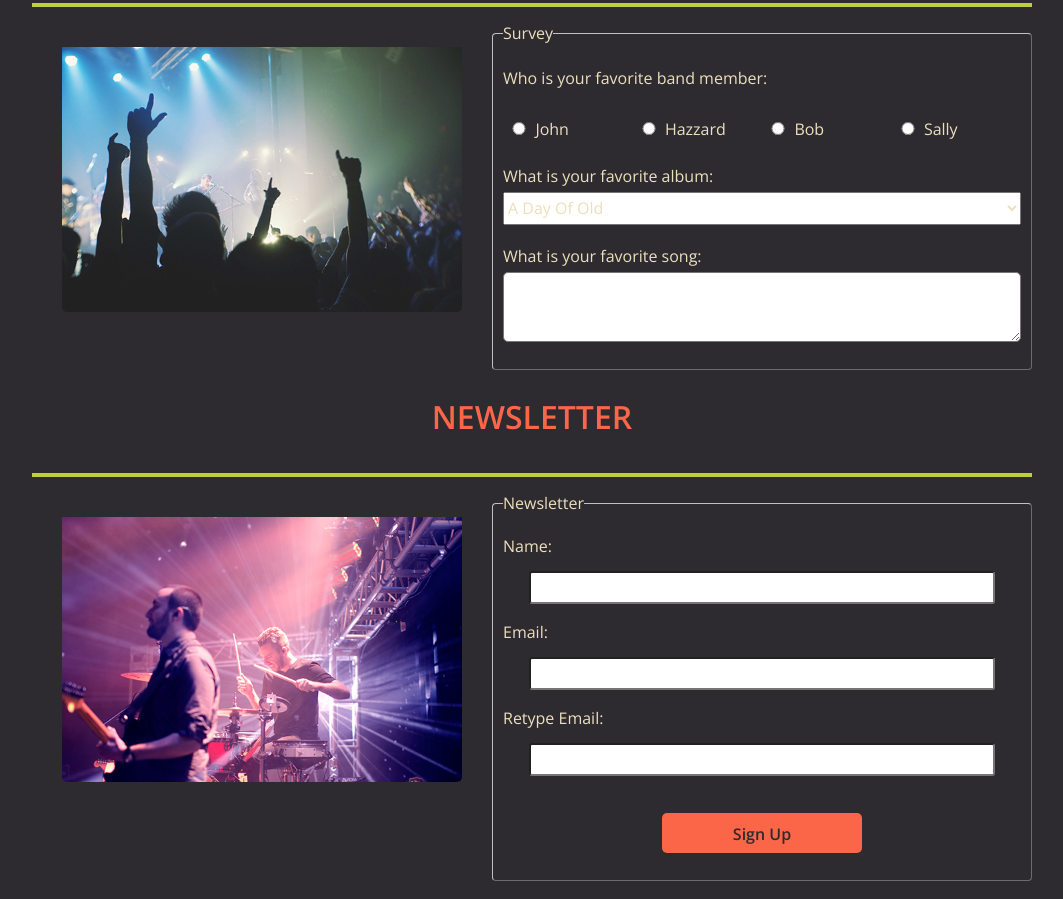
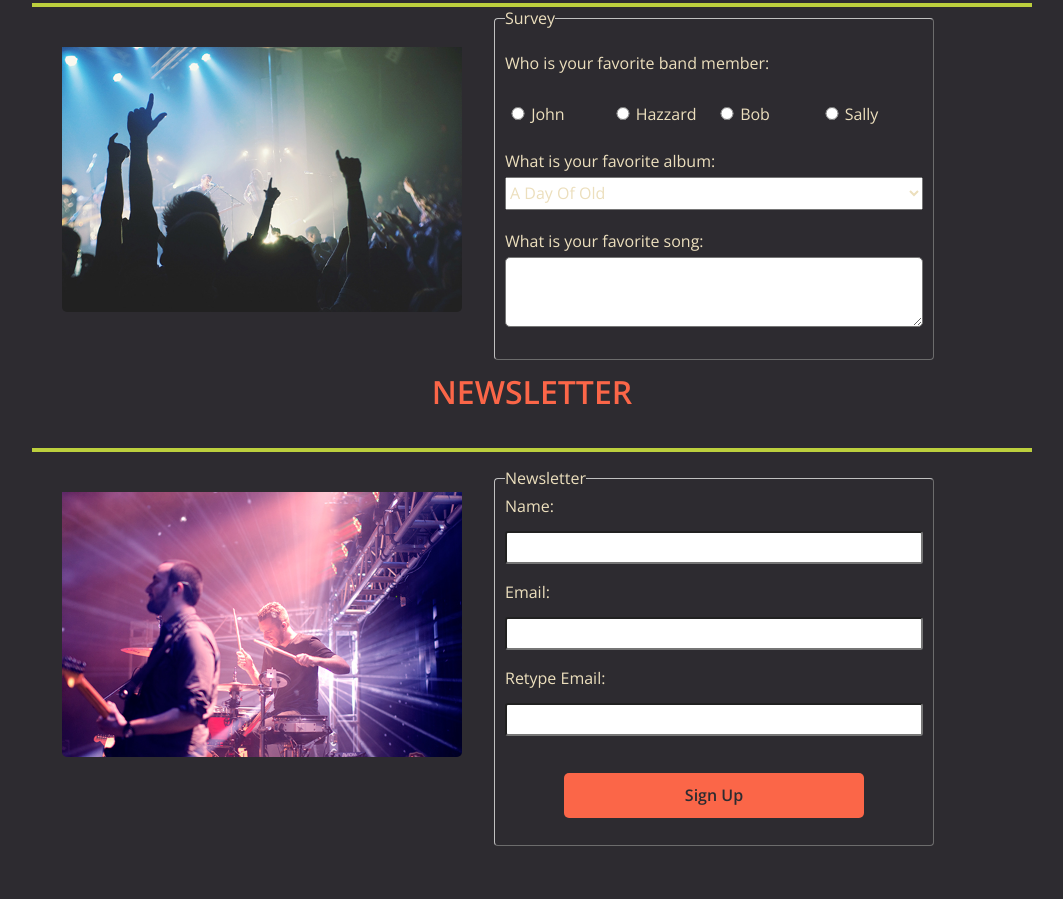
Before and after one commit to emerson777/Accessibility-Refactor, a plain HTML site: page survey.html in a window 1280 px wide. Shown: the part 600-1499 px from the top of the page, without its empty margins (108-1171 px from the left). Drawn offline with nearby package versions, Linux system fonts and the light colour scheme; files that its build step writes are made by us from their sources.

Commit message:
Fieldset fixed.

```diff
--- a/css/survey.css
+++ b/css/survey.css
@@ -19,8 +19,6 @@ fieldset {
   border-style: outset;
   border-radius: 4px;
   width: 95%;
-  margin: 15px auto;
-
 }
 
 
@@ -78,6 +76,7 @@ input[type="email"] {
 select {
   height: 33px;
   margin-bottom: 10px;
+  width: 100%;
 }
 
 
@@ -112,24 +111,22 @@ textarea {
 
 
 .sub {
-  width: 90%;
+  width: 100%;
   height: 40px;
-  align-self: center;
   background: #FB6648;
   color: #2d2b30;
   font-weight: bold;
   border: none;
   outline: none;
   padding: 10px;
-  margin-top: 20px;
-  margin-bottom: 15px;
+  margin: 20px auto 15px auto;
   border-radius: 5px;
+
 }
 
 .sub:hover {
   background: #fc9682;
 }
-
 
 #yname,
 #mail,
@@ -141,7 +138,15 @@ textarea {
 
 /* Styles for larger screens */
 
+@media screen and (min-width: 640px) {
 
+.sub {
+   width: 500px;
+   display: block;
+   height: 45px;
+}
+
+}
 
 @media screen and (min-width: 768px) {
 
@@ -154,17 +159,16 @@ textarea {
 }
 
 fieldset {
-  width: 90%;
+
 }
+
 input[type="text"],
 input[type="email"] {
-  width: 90%;
+  width: 100%;
   margin-left: auto;
   margin-right: auto;
 }
-.sub {
-  width: 200px;
-}
+
 
 .mbers {
   flex-direction: row;
@@ -177,19 +181,39 @@ select {
 
 
 }
+
+
+
+
 @media screen and (min-width: 840px) {
   .photo{
-     width: 400px;
+    width: 400px;
     height: 285px;
 
   }
 
   fieldset {
-  width: 540px;
+   width: 440px;
 }
 
 label {
   margin-bottom: 5px;
 }
 
+.sub {
+   width: 300px;
+   display: block;
+   height: 45px;
 }
+
+}
+
+
+@media screen and (min-width: 1336px) {
+
+ fieldset {
+   width: 550px;
+}
+
+
+}
--- a/survey.html
+++ b/survey.html
@@ -30,10 +30,11 @@
         <div class="flex">
           <img class="photo" src="img/concert01.jpg" alt="concert crowd">
 
-        <fieldset>
-          <legend>Survey</legend>
+
           <div class="container">
-            <form class = "survey">
+            <form class ="survey">
+             <fieldset>
+              <legend>Survey</legend>
               <p>Who is your favorite band member:</p>
               <div class="mbers">
               <label for="John"><input type="radio" id="John" name="res" value="John">John</label>
@@ -65,9 +66,10 @@
 
               <label for="favsong">What is your favorite song:</label>
               <textarea id="favsong" name="favsongtext"></textarea>
+             </fieldset>
             </form>
           </div>
-          </fieldset>
+
         </div>
       </div>
       <h1 class= "heading">Newsletter</h1>
@@ -75,10 +77,11 @@
         <div class="flex">
           <img class="photo" src="img/the_band.jpg" alt="band on stage">
 
-          <fieldset>
-           <legend>Newsletter</legend>
+
             <div class="container">
               <form class="newsletter">
+                <fieldset>
+                  <legend>Newsletter</legend>
                   <label for="name">Name:</label>
                      <input type ="text" id="name" name="textfield" aria-describedby="yname">
                      <p id="yname">Please type your name.</p>
@@ -93,9 +96,9 @@
 
                   <button type="submit" class="sub" aria-describedby="singup">Sign Up</button>
                   <p id="singup">By submitting this form, you agree to receive a monthly newsletter.</p>
+                </fieldset>
               </form>
             </div>
-            </fieldset>
         </div>
       </div>
     </main>
```
